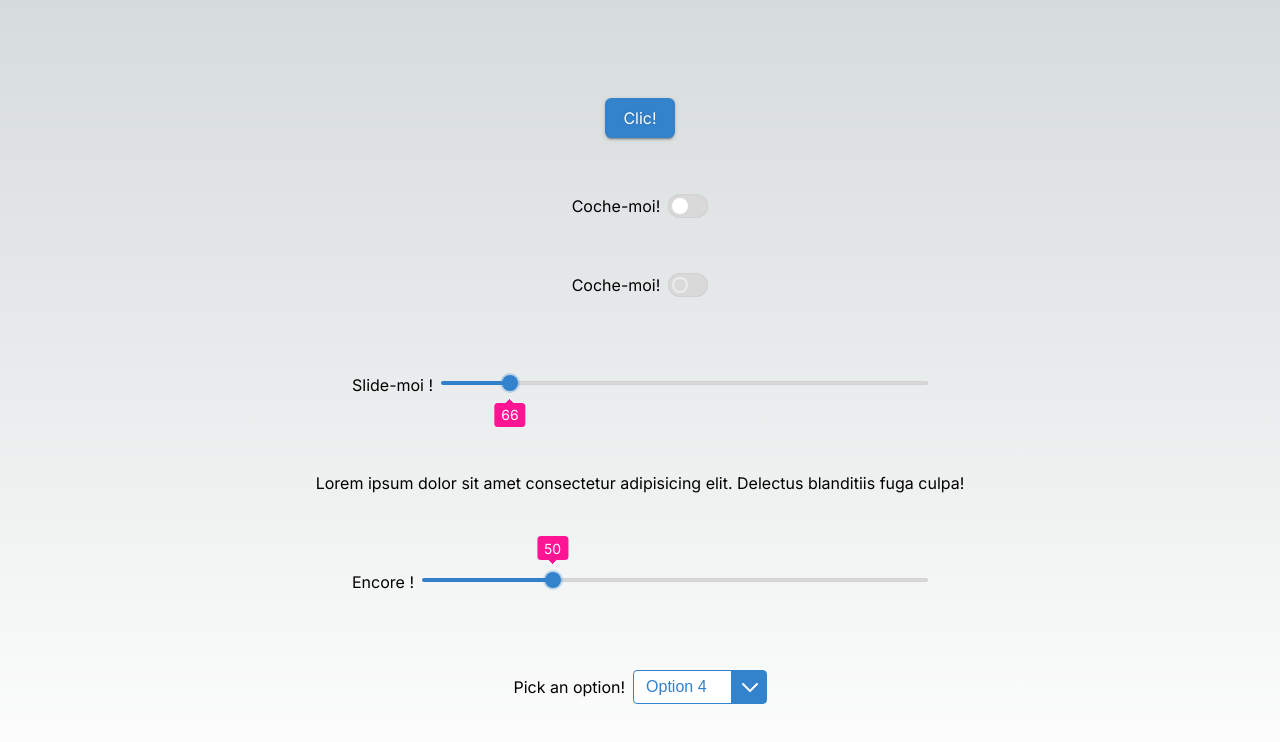
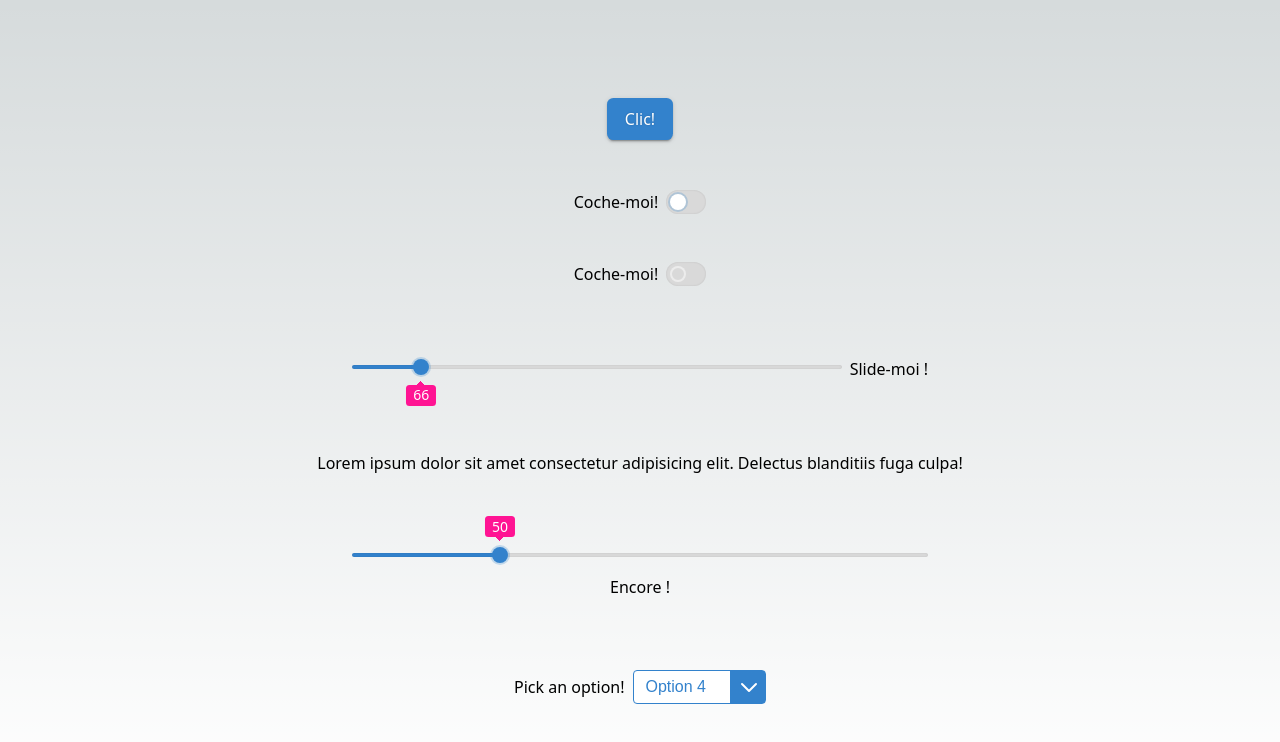
Before and after one commit to AlainGourves/nextjs-components, a Next.js app: page /about in a window 1280 px wide. Shown: the top 742 px of the page. Built offline with nearby package versions, Linux system fonts and the light colour scheme.

Commit message:
component-global.scss

```diff
--- a/src/app/components/button/button.module.scss
+++ b/src/app/components/button/button.module.scss
@@ -5,7 +5,6 @@
     font: inherit;
     color: inherit;
     background-color: transparent;
-    cursor: pointer;
 }
 
 .agf-btn {
@@ -36,7 +35,6 @@
     }
 
     &:disabled {
-        cursor: not-allowed;
         background-color: var(--clr-inactive-bg);
         border-color: var(--clr-inactive-bdr);
         color: var(--clr-inactive-bdr);
@@ -53,10 +51,4 @@
             border-color: var(--clr-active);
         }
     }
-
-    &:focus-visible {
-        box-shadow: 0 0 0 2px #fff;
-        outline-offset: 5px;
-    }
-
 }
--- a/src/app/components/button/button.tsx
+++ b/src/app/components/button/button.tsx
@@ -1,4 +1,5 @@
 'use client';
+import '../component-global.scss';
 import buttonStyle from './button.module.scss';
 
 export default function Button(props: any){
@@ -6,7 +7,7 @@ export default function Button(props: any){
     return (
         <button
         type="button"
-        className={buttonStyle['agf-btn']}
+        className={`agf-component ${buttonStyle['agf-btn']}`}
         disabled={props.disabled}
         onClick={props.onClick}
         >
--- /dev/null
+++ b/src/app/components/component-global.scss
@@ -0,0 +1,82 @@
+/*
+
+En ajoutant `@import '../common.scss';` dans le SCSS de chaque composant,
+
+Error:
+Syntax error: Selector "*" is not pure (pure selectors must contain at least one local class or id)
+
+A cause du `module`=> voir comment importer un fichier de paramètres globaux pour les différents composants
+*/
+
+
+/*** ---- Mes trucs ---- ***/
+
+/*** ---- Variables Composants ---- ***/
+
+// TODO: ajouter ue classe générale sur tous les composants pour toutes les propriétés communes
+
+:root {
+    // ----------------------------- Colors
+    --clr: hsl(209 60% 50%); // Primary color
+    --h: 209;
+    --s: 60%;
+    --l: 50%;
+    --clr-active: hsl(var(--h) var(--s) var(--l));
+    --clr-inactive-bdr: hsl(0 0% 50%);
+    --clr-inactive-bg: hsl(0 0% 85%);
+    --clr-highlight: hsl(var(--h) var(--s) var(--l) / .25);
+
+
+    @media (prefers-color-scheme: dark) {
+
+        --clr-active: hsl(var(--h) var(--s) calc(var(--l) - 15%));
+        --clr-inactive-bg: hsl(0 0% 35%);
+        --clr-highlight: hsl(0 0% 100% / .25);
+    }
+
+
+
+}
+
+.agf-component {
+    // ----------------------------- Animation
+    --anim-dur: .2s;
+    --anim-fn: ease-out;
+
+    &:focus:not(:focus-visible) {
+        // disable the default outline on a focused element which doesn’t have the :focus-visible state (-> button after a mouse click)
+        outline-color: transparent;
+    }
+
+    &:focus-visible {
+        box-shadow: 0 0 0 2px #fff;
+        outline-offset: 5px;
+    }
+
+    cursor: pointer;
+
+    &:disabled {
+        cursor: not-allowed;
+    }
+
+    // & [class~='label-right'] {
+    &.label-right {
+        flex-direction: row-reverse;
+    }
+
+    // & [class~='label-above'] {
+    &.label-above {
+        flex-direction: column;
+    }
+
+    // & [class~='label-under'] {
+    &.label-under {
+        flex-direction: column-reverse;
+    }
+}
+
+@media (prefers-reduced-motion: reduce) {
+    .agf-component {
+        --anim-dur: 0; // no transition
+    }
+}
--- a/src/app/components/select/select.module.scss
+++ b/src/app/components/select/select.module.scss
@@ -22,8 +22,6 @@
         background-size: 24px 24px, 100% 100%;
         background-repeat: no-repeat;
         padding: 0.25em var(--_arrow) .25em 0.75em;
-        // outline: none;
-        cursor: pointer;
 
         font-size: 1rem;
         line-height: 1.5;
@@ -33,10 +31,5 @@
             // for IE, just in case...
             display: none;
         }
-
-        &:focus-visible{
-            box-shadow: 0 0 0 2px #fff;
-            outline-offset: 5px;
-        }
     }
 }
--- a/src/app/components/select/select.tsx
+++ b/src/app/components/select/select.tsx
@@ -1,4 +1,5 @@
 'use client'
+import '../component-global.scss';
 import selectStyles from './select.module.scss';
 import { useState, useRef, useEffect } from 'react';
 
@@ -37,7 +38,7 @@ export default function Select(props: Props) {
     return (
         <label
             htmlFor={props.id}
-            className={selectStyles['agf-select']}>
+            className={`agf-component ${selectStyles['agf-select']}`}>
             {props.label && props.label}
             <select
                 id={props.id}
--- a/src/app/components/slider/slider.module.scss
+++ b/src/app/components/slider/slider.module.scss
@@ -5,7 +5,7 @@
 // TODO: ajouter de l'espace vertical (margin) quand l'output est affiché
 // -> risque de masquer ce qui est au-dessus/en-dessous
 // - label-under: réserver ~1rem au-dessus pour l'output (s'il est présent !!! => div > label.slider:has(output) {
-    // margin-block-start: 3rem; // ajuster au besoin
+// margin-block-start: 3rem; // ajuster au besoin
 //}
 
 
@@ -33,7 +33,7 @@
     transition: box-shadow var(--anim-dur) var(--anim-fn);
 }
 
-.slider {
+.agf-slider {
     --thumb-size: 1rem;
     --track-height: calc(var(--thumb-size) / 4);
     --highlight-size: calc(var(--thumb-size) / 8);
@@ -44,12 +44,12 @@
     justify-content: flex-end;
     gap: .5rem; // distance between Swith & Label
 
-    &>div{
+    &>div {
         width: 100%;
         position: relative;
     }
 
-    &>span{
+    &>span {
         min-width: max-content;
     }
 
@@ -68,15 +68,6 @@
         min-height: var(--thumb-size);
         background: transparent;
         font: inherit;
-
-        &:focus-visible{
-            outline-offset: 5px;
-        }
-
-        &:focus:not(:focus-visible) {
-            // disable the default outline on a focused element which doesn’t have the :focus-visible state (-> button after a mouse click)
-            outline-color: transparent;
-        }
 
         &::-webkit-slider-runnable-track {
             @include track();
@@ -123,12 +114,14 @@
         position: absolute;
         // Make sure that the center of the output is always under the center of the thumb (it's a kind of lerp)
         left: calc(var(--slider-value) * 1% + (50 - var(--slider-value))/100*var(--thumb-size));
-        bottom: -2rem;
+        bottom: -1.6rem;
         translate: -50% 0;
         border-radius: .25em;
         pointer-events: none;
         font-size: .875em;
+        line-height: 1;
         color: #fff;
+        z-index: -1; // output remains under hover highlight
 
         &:before {
             // conic gradient for the arrow
@@ -138,21 +131,22 @@
             width: 100%;
             height: 50%;
             background-image: conic-gradient(from calc(180deg - var(--__theta)) at 50% 0,
-            var(--__clr) calc(var(--__theta) * 2),
-            transparent 0);
+                    var(--__clr) calc(var(--__theta) * 2),
+                    transparent 0);
             top: -0.25em;
             left: 0;
             z-index: -1;
         }
     }
 
-    &.label-under output {
-        top: -2.2rem;
+    &[class~='label-under'] output {
+        top: -1.85rem;
         bottom: initial;
+
         &:before {
             background-image: conic-gradient(from calc(-1 * var(--__theta)) at 50% 100%,
-            var(--__clr) calc(var(--__theta) * 2),
-            transparent 0);
+                    var(--__clr) calc(var(--__theta) * 2),
+                    transparent 0);
             top: initial;
             bottom: -0.25em;
         }
--- a/src/app/components/slider/slider.tsx
+++ b/src/app/components/slider/slider.tsx
@@ -1,5 +1,6 @@
 
 'use client'
+import '../component-global.scss';
 import sliderStyles from './slider.module.scss';
 
 interface Props {
@@ -43,7 +44,7 @@ export default function Slider({ id, value, min, max, label, labelPosition, isOu
         <>
             <label
                 htmlFor={id}
-                className={`${sliderStyles['slider']} ${labelPos ? sliderStyles[labelPos] : null}`}
+                className={`agf-component ${sliderStyles['agf-slider']} ${labelPos ? labelPos : null}`}
                 style={{ '--slider-value': `${lerp(value)}` } as any}
             >
                 <span>{label}</span>
--- a/src/app/components/switch/switch.module.scss
+++ b/src/app/components/switch/switch.module.scss
@@ -12,14 +12,10 @@
 
     // ----------------------------- Colors
     --thumb-color: hsl(0 0% 100%);
-    --thumb-highlight: var(--clr-highlight); // hsl(0 0% 100% / .25);
+    --thumb-highlight: var(--clr-highlight);
 
     @media (prefers-color-scheme: dark) {
         --thumb-color: hsl(0 0% 10%);
-        // --thumb-highlight: hsl(0 0% 100% / .25);
-
-        --clr-active: hsl(var(--switch-h) var(--switch-s) calc(var(--switch-l) - 15%));
-        --clr-inactive-bg: hsl(0 0% 35%);
     }
 
     // ----------------------------- Layout
@@ -39,7 +35,6 @@
 
         border: none;
         border-radius: var(--track-size);
-        outline-offset: 5px;
         box-sizing: content-box;
 
         background-color: var(--clr-inactive-bg);
@@ -62,6 +57,7 @@
             border-radius: 50%;
             background: var(--thumb-color);
 
+            box-shadow: 0 0 0 var(--highlight-size) var(--thumb-highlight);
             transform: translateX(var(--thumb-position));
             transition: inherit;
         }
@@ -73,7 +69,6 @@
 
         &:disabled {
             --thumb-color: transparent;
-            cursor: not-allowed;
 
             &::before {
                 box-shadow: 0 0 0 var(--highlight-size) hsl(0 0% 100% / .5) inset;
@@ -87,12 +82,10 @@
 
         &:not(:disabled):hover::before {
             --highlight-size: calc(var(--thumb-size) / 2);
-            cursor: pointer;
         }
     }
 
     // ----------------------------- Interactions
-    cursor: pointer;
     user-select: none; // label's text is not selectable
     -webkit-tap-highlight-color: transparent;
 }
--- a/src/app/components/switch/switch.tsx
+++ b/src/app/components/switch/switch.tsx
@@ -1,4 +1,5 @@
 'use client'
+import '../component-global.scss';
 import switchStyles from './switch.module.scss';
 
 export default function Switch(props: any) {
@@ -24,7 +25,7 @@ export default function Switch(props: any) {
     return (
         <label
             htmlFor={props.id}
-            className={`${switchStyles.switch} ${labelPosition ? switchStyles[labelPosition]:null}`}
+            className={`agf-component  ${switchStyles.switch} ${labelPosition ? switchStyles[labelPosition]:null}`}
         >
             <span>{props.label}</span>
             <input
--- a/src/app/globals.scss
+++ b/src/app/globals.scss
@@ -92,64 +92,3 @@ a {
     color-scheme: dark;
   }
 }
-
-
-/*** ---- Mes trucs ---- ***/
-
-/*** ---- Variables Composants ---- ***/
-
-// TODO: ajouter ue classe générale sur tous les composants pour toutes les propriétés communes
-
-*:focus:not(:focus-visible) { // TODO cibler seulement les composants
-  outline-color: transparent;
-}
-
-:root {
-  // ----------------------------- Colors
-  --clr: hsl(209 60% 50%); // Primary color
-  --h: 209;
-  --s: 60%;
-  --l: 50%;
-  --clr-active: hsl(var(--h) var(--s) var(--l));
-  --clr-inactive-bdr: hsl(0 0% 50%);
-  --clr-inactive-bg: hsl(0 0% 85%);
-  --clr-highlight: hsl(var(--h) var(--s) var(--l) / .25);
-
-
-  @media (prefers-color-scheme: dark) {
-
-    --clr-active: hsl(var(--h) var(--s) calc(var(--l) - 15%));
-    --clr-inactive-bg: hsl(0 0% 35%);
-    --clr-highlight: hsl(0 0% 100% / .25);
-  }
-
-  // ----------------------------- Animation
-  --anim-dur: .2s;
-  --anim-fn: ease-out;
-
-
-}
-
-
-@media (prefers-reduced-motion: reduce) {
-// TODO: classe `composant` plutôt => plus global
-  .switch {
-      --anim-dur: 0; // no transition
-  }
-}
-
-.label {
-  flex-direction: row;
-
-  &-right {
-    flex-direction: row-reverse;
-  }
-
-  &-above {
-    flex-direction: column;
-  }
-
-  &-under {
-    flex-direction: column-reverse;
-  }
-}
--- a/src/app/page.module.css
+++ b/src/app/page.module.css
@@ -5,6 +5,7 @@
   align-items: center;
   padding: 6rem;
   min-height: 100vh;
+  font-family: system-ui, sans-serif;
 }
 
 .description {
```
Also changed, not shown: src/app/components/common.scss (deleted, +0 -9 lines).
